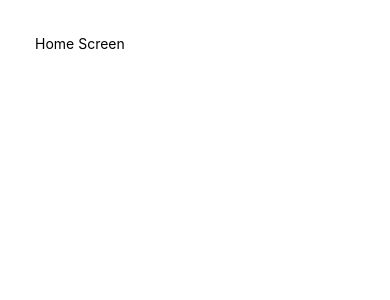
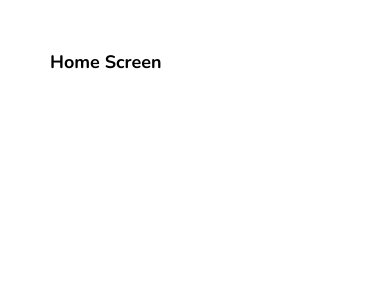
Before and after one commit to iamnachoj/GameZone, a React Native app: screen / in a window 390 px wide. Shown: the top 300 px of the page. Built offline with nearby package versions, Linux system fonts and the light colour scheme.

Commit message:
add fonts to home screen

```diff
--- a/screens/home.js
+++ b/screens/home.js
@@ -4,13 +4,17 @@
 export default function Home() {
    return (
      <View style={styles.container}>
-       <Text>Home Screen</Text>
+       <Text style={styles.titleText}>Home Screen</Text>
      </View>
    )
 }
 
 const styles = StyleSheet.create({
   container: {
-    padding: 35
+    padding: 50
+  },
+  titleText:{
+    fontFamily: 'nunito-bold',
+    fontSize: 18,
   }
 });
```
